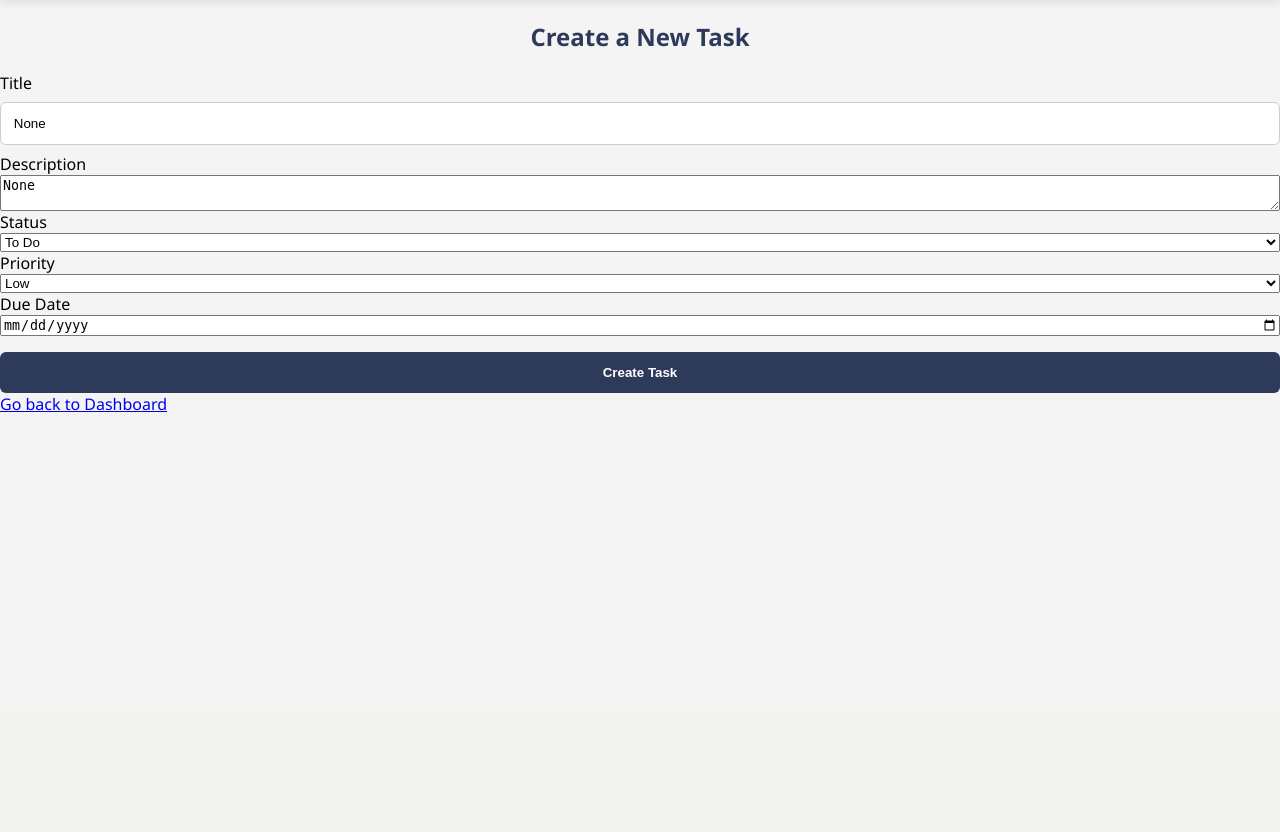
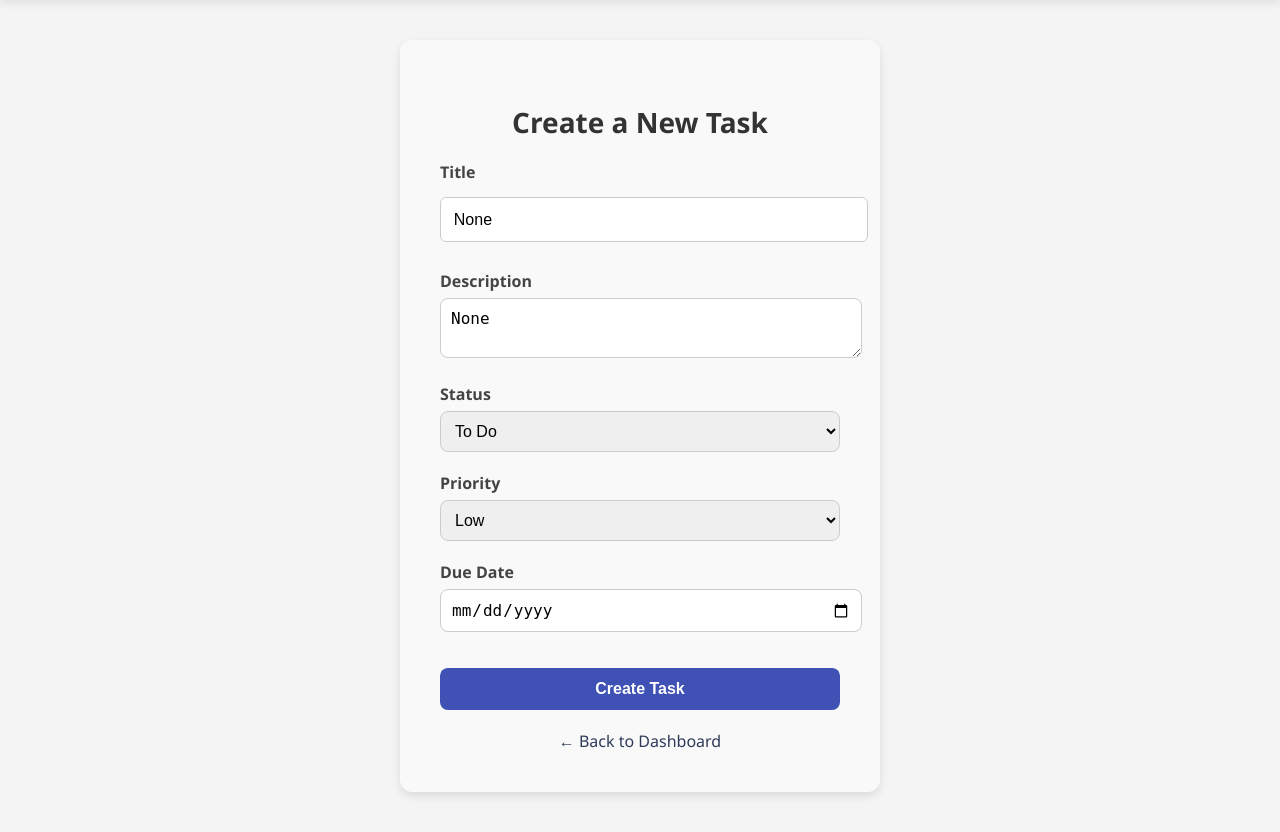
Before and after one commit to Richiemighty/Task-Management-Web-App-Using-Python-DJango-SQI-Level-3-Project-, a Django app: page /create-task/ in a window 1280 px wide. Shown: the part 91-923 px from the top of the page. Before the commit the page ends 503 px from the top, so only its background shows below. Run offline with Django 5.2, Linux system fonts and the light colour scheme; a user stored in the database is signed in.

Commit message:
create operation now working (adjustment needed in the styling)

```diff
--- a/taskhero/core/static/core/style.css
+++ b/taskhero/core/static/core/style.css
@@ -671,3 +671,98 @@
 .task-column p:last-child {
     margin-bottom: 0;
 }
+
+
+
+
+
+
+
+
+/* CREATE TASK  */
+/* taskform.css */
+
+.form-container {
+    max-width: 400px;
+    margin: 40px auto;
+    padding: 40px;
+    background-color: #f9f9f9;
+    border-radius: 12px;
+    box-shadow: 0 4px 10px rgba(0, 0, 0, 0.1);
+  }
+
+  .form-title {
+    text-align: center;
+    font-size: 28px;
+    margin-bottom: 20px;
+    color: #333;
+  }
+
+  .task-form {
+    display: flex;
+    flex-direction: column;
+  }
+
+  .form-group {
+    margin-bottom: 20px;
+  }
+
+  .form-group label {
+    display: block;
+    font-weight: bold;
+    margin-bottom: 6px;
+    color: #444;
+  }
+
+  .form-group input,
+  .form-group textarea,
+  .form-group select {
+    width: 100%;
+    padding: 10px;
+    border: 1px solid #ccc;
+    border-radius: 8px;
+    font-size: 16px;
+    transition: border 0.2s;
+  }
+
+  .form-group input:focus,
+  .form-group textarea:focus,
+  .form-group select:focus {
+    border-color: #3f51b5;
+    outline: none;
+  }
+
+  .error {
+    color: red;
+    font-size: 14px;
+    margin-top: 5px;
+  }
+
+  .submit-btn {
+    padding: 12px;
+    background-color: #3f51b5;
+    color: #fff;
+    font-weight: bold;
+    border: none;
+    border-radius: 8px;
+    cursor: pointer;
+    font-size: 16px;
+    transition: background-color 0.3s;
+  }
+
+  .submit-btn:hover {
+    background-color: #303f9f;
+  }
+
+  .back-link {
+    display: block;
+    text-align: center;
+    margin-top: 20px;
+    color: #3f51b5;
+    text-decoration: none;
+    font-weight: 500;
+  }
+
+  .back-link:hover {
+    text-decoration: underline;
+  }
--- a/taskhero/core/templates/core/create_task.html
+++ b/taskhero/core/templates/core/create_task.html
@@ -1,25 +1,31 @@
 {% extends 'core/base.html' %}
+{% load static %}
+
 {% block content %}
 
+<div class="form-container">
+  <h2 class="form-title">Create a New Task</h2>
 
-
-<h2>Create a New Task</h2>
-
-<form method="POST" action="{% url 'create_task' %}">
+  <form method="POST" action="{% url 'create_task' %}" class="task-form">
     {% csrf_token %}
 
+    <div class="form-group">
       <label for="title">Title</label>
       <input type="text" name="title" id="title" value="{{ form.title.value }}" required>
       {% if form.title.errors %}
         <p class="error">{{ form.title.errors.0 }}</p>
       {% endif %}
+    </div>
 
+    <div class="form-group">
       <label for="description">Description</label>
       <textarea name="description" id="description">{{ form.description.value }}</textarea>
       {% if form.description.errors %}
         <p class="error">{{ form.description.errors.0 }}</p>
       {% endif %}
+    </div>
 
+    <div class="form-group">
       <label for="status">Status</label>
       <select name="status" id="status" required>
         {% for value, label in form.fields.status.choices %}
@@ -29,7 +35,9 @@
       {% if form.status.errors %}
         <p class="error">{{ form.status.errors.0 }}</p>
       {% endif %}
+    </div>
 
+    <div class="form-group">
       <label for="priority">Priority</label>
       <select name="priority" id="priority" required>
         {% for value, label in form.fields.priority.choices %}
@@ -39,15 +47,19 @@
       {% if form.priority.errors %}
         <p class="error">{{ form.priority.errors.0 }}</p>
       {% endif %}
+    </div>
 
+    <div class="form-group">
       <label for="due_date">Due Date</label>
       <input type="date" name="due_date" id="due_date" value="{{ form.due_date.value|default_if_none:'' }}">
       {% if form.due_date.errors %}
         <p class="error">{{ form.due_date.errors.0 }}</p>
       {% endif %}
+    </div>
 
-    <button type="submit">Create Task</button>
+    <button type="submit" class="submit-btn">Create Task</button>
   </form>
 
-<a href="{% url 'dashboard' %}">Go back to Dashboard</a>
+  <a href="{% url 'dashboard' %}" class="back-link">← Back to Dashboard</a>
+</div>
 {% endblock %}
```
Also changed, not shown: taskhero/db.sqlite3. Lines whose indentation alone changed are shown as unchanged.
